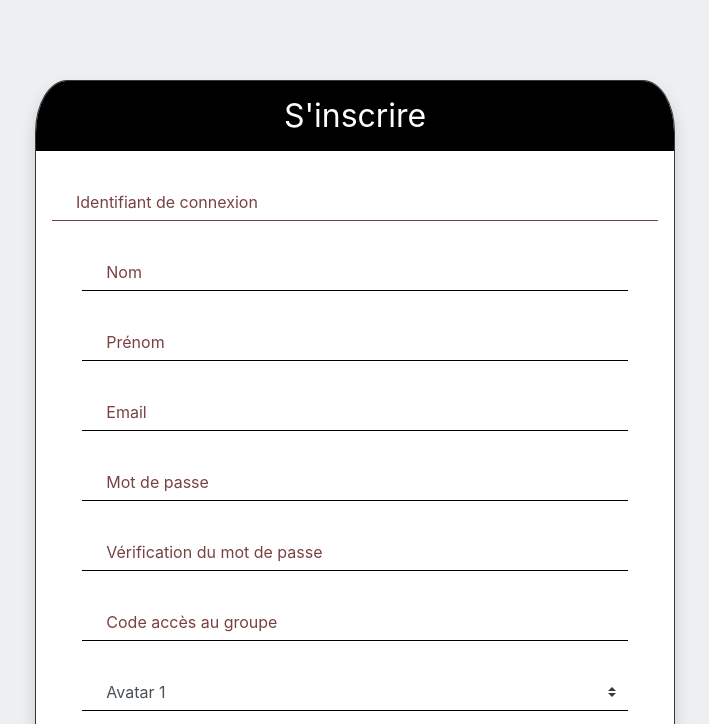
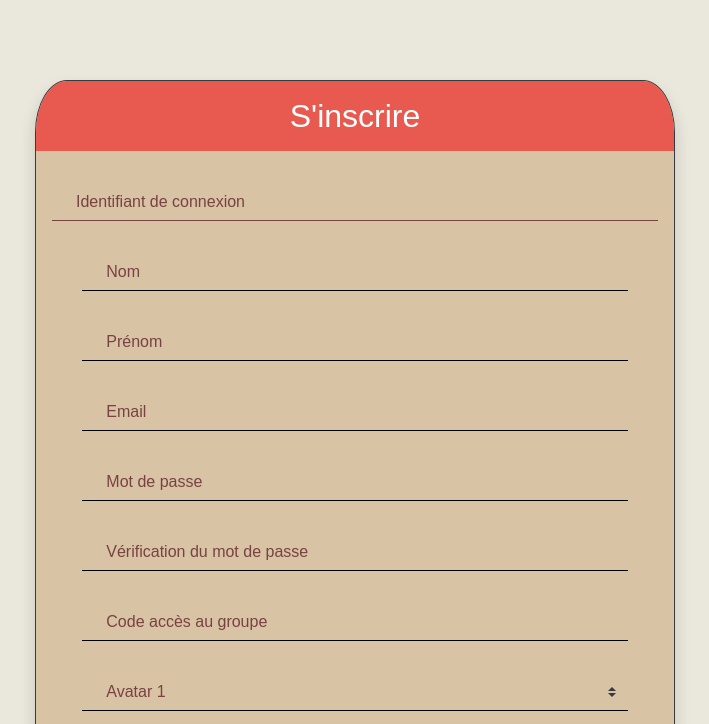
Before and after one commit to ValentinDouvry/expernet-sgm, a PHP site: page /views/form_register.php in a window 1280 px wide. Shown: the top 724 px of the page, without its empty margins (285-994 px from the left). Run offline with PHP 8.4, Linux system fonts and the light colour scheme; data comes from the database, SQL or seed files in the repository; a stand-in replaces the project's code that opens the database connection.

Commit message:
Modif du style de login et register

```diff
--- a/css/form.css
+++ b/css/form.css
@@ -10,7 +10,7 @@ body {
     align-items: center;
     padding-top: 5rem;
     padding-bottom: 5rem;
-    background-color: #ecf0f1;
+
 }
 
 .form-alert-login {
@@ -31,7 +31,7 @@ body {
 }
 
 .form-title {
-    background-color: black;
+    background-color:#E85A4F;
     color: white;
     min-width: 100%;
     padding: 1rem 0;
@@ -45,7 +45,7 @@ body {
 }
 
 .bg-custum-color {
-    background-color: white;
+    background-color:#d8c3a5;
     border-radius: 5%;
 }
 
--- a/views/form_register.php
+++ b/views/form_register.php
@@ -14,7 +14,7 @@ require_once("../secret/connect_db.php");
     <!-- Bootstrap CSS -->
     <link rel="stylesheet" href="https://stackpath.bootstrapcdn.com/bootstrap/4.3.1/css/bootstrap.min.css" integrity="sha384-ggOyR0iXCbMQv3Xipma34MD+dH/1fQ784/j6cY/iJTQUOhcWr7x9JvoRxT2MZw1T" crossorigin="anonymous">
     <link rel="stylesheet" href="../css/form.css">
-
+    <link rel="stylesheet" href="../css/style.css"/>
 </head>
 
 <body class="text-center">
@@ -52,7 +52,7 @@ require_once("../secret/connect_db.php");
 
                 <input name="code" type="text" class="form-control input-custum" placeholder="Code accès au groupe" required />
 
-                <select class="custom-select input-custum" id="avatars" name="avatar">
+                <select class="custom-select input-custum" id="avatars" name="avatar" style = "color : rgb(121, 66, 66)">
 
                     <?php
 
@@ -74,7 +74,7 @@ require_once("../secret/connect_db.php");
 
                 <button type="submit" class="btn btn-outline-dark my-2 mb-3">S'inscrire</button>
         </form>
-        <p>Déjà un compte? <a href="log_in.php">Connectez-vous ici !</a></p>
+        <p>Déjà un compte? <a href="log_in.php"style = "color : #E85A4F">Connectez-vous ici !</a></p>
 
         <p class="mt-2 mb-2 text-muted">&copy; Expernet-sgm 2020</p>
     </div>
```
Also changed, not shown: views/log_in.php (+5 -3 lines).
